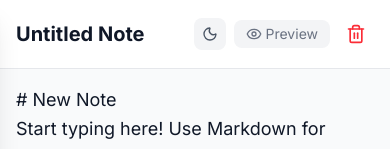
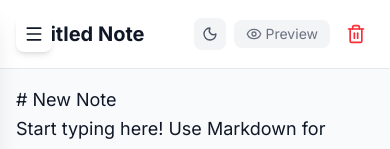
Before and after one commit to david-tobi-peter/note-lite, a Next.js app: page / in a window 390 px wide. Both pictures are taken after a click on the button "Start Now". Shown: the top 149 px of the page. Built offline with nearby package versions, Linux system fonts and the light colour scheme.

Commit message:
mediaquery to decide if tip is to be displayed

```diff
--- a/app/page.tsx
+++ b/app/page.tsx
@@ -1,6 +1,6 @@
 "use client";
 
-import { Archive, Moon, Plus, Sparkles, Sun } from "lucide-react";
+import { Archive, Menu, Moon, Plus, Sparkles, Sun } from "lucide-react";
 import { Sidebar, Editor } from "@/components";
 import { useNotes, useTheme, useMediaQuery } from "@/hooks";
 
@@ -25,17 +25,34 @@ export default function Home() {
     filteredNotes,
   } = useNotes();
 
-  // Empty state
+  const renderMobileMenuButton = () => {
+    if (!isSidebarOpen && isMobile) {
+      return (
+        <button
+          onClick={() => setIsSidebarOpen(true)}
+          className="fixed top-4 left-4 z-30 p-2 rounded-lg bg-white dark:bg-gray-800 shadow-md hover:shadow-lg transition-shadow cursor-pointer"
+          aria-label="Open Sidebar"
+        >
+          <Menu className="w-5 h-5" />
+        </button>
+      );
+    }
+    return null;
+  };
+
   if (notes.length === 0 && activeNoteId === null) {
     return (
       <div className="flex flex-col items-center justify-center min-h-screen bg-gray-50 dark:bg-gray-900 px-4">
-        {/* Theme toggle */}
         <button
           onClick={toggleTheme}
           className="fixed top-6 right-6 p-2.5 rounded-lg bg-white dark:bg-gray-800 border border-gray-200 dark:border-gray-700 shadow-md hover:shadow-lg transition-all hover:scale-105 z-50 cursor-pointer"
-          aria-label={`Switch to ${theme === 'light' ? 'Dark' : 'Light'} Mode`}
+          aria-label={`Switch to ${theme === "light" ? "Dark" : "Light"} Mode`}
         >
-          {theme === 'dark' ? <Sun className="w-5 h-5 text-yellow-500" /> : <Moon className="w-5 h-5 text-gray-700" />}
+          {theme === "dark" ? (
+            <Sun className="w-5 h-5 text-yellow-500" />
+          ) : (
+            <Moon className="w-5 h-5 text-gray-700" />
+          )}
         </button>
 
         <div className="mb-8 text-center">
@@ -60,7 +77,11 @@ export default function Home() {
 
           {!isMobile && (
             <p className="text-sm text-gray-400 dark:text-gray-500">
-              Tip: Use <span className="font-mono bg-gray-200 dark:bg-gray-700 p-1 rounded text-gray-800 dark:text-gray-200">Shift+N</span> to create a note instantly.
+              Tip: Use{" "}
+              <span className="font-mono bg-gray-200 dark:bg-gray-700 p-1 rounded text-gray-800 dark:text-gray-200">
+                Shift+N
+              </span>{" "}
+              to create a note instantly.
             </p>
           )}
         </div>
@@ -70,7 +91,6 @@ export default function Home() {
 
   return (
     <div className="flex min-h-screen bg-gray-50 dark:bg-gray-900 text-gray-900 dark:text-white font-sans relative">
-      {/* Sidebar */}
       <Sidebar
         notes={filteredNotes}
         activeNoteId={activeNoteId}
@@ -85,14 +105,11 @@ export default function Home() {
         isMobile={isMobile}
       />
 
-      {/* Editor / Main content */}
       <div className="flex-1 flex flex-col relative min-w-0">
+        {renderMobileMenuButton()}
+
         {activeNote ? (
-          <Editor
-            note={activeNote}
-            onUpdateNote={handleUpdateNote}
-            onDeleteNote={handleDeleteNote}
-          />
+          <Editor note={activeNote} onUpdateNote={handleUpdateNote} onDeleteNote={handleDeleteNote} />
         ) : (
           <div className="flex flex-col items-center justify-center flex-1 p-8 text-center bg-gray-100 dark:bg-gray-800">
             <Archive className="w-16 h-16 text-gray-400 mb-4" />
@@ -110,7 +127,6 @@ export default function Home() {
         )}
       </div>
 
-      {/* Mobile overlay */}
       {isSidebarOpen && isMobile && (
         <div
           className="fixed inset-0 bg-black bg-opacity-50 z-20 md:hidden"
--- a/components/Sidebar.tsx
+++ b/components/Sidebar.tsx
@@ -13,17 +13,17 @@ const SidebarHeader: React.FC<
 > = ({ searchTerm, setSearchTerm, onNewNote, isDesktopCollapsed, handleToggleCollapse, isMobile, isSidebarOpen, setIsSidebarOpen }) => (
   <>
     <div className="p-3 flex items-center justify-between border-b border-gray-200 dark:border-gray-700 sticky top-0 z-30 bg-white dark:bg-gray-800">
+      {!isDesktopCollapsed && <h1 className="text-xl font-bold dark:text-white ml-2">Note-Lite</h1>}
+
       {isMobile && (
         <button
           onClick={() => setIsSidebarOpen(!isSidebarOpen)}
-          className="p-2 rounded-lg bg-white dark:bg-gray-800 shadow-md hover:shadow-lg transition-shadow"
+          className="p-2 rounded-lg bg-white dark:bg-gray-800 shadow-md hover:shadow-lg transition-shadow cursor-pointer"
           aria-label={isSidebarOpen ? "Close Sidebar" : "Open Sidebar"}
         >
           {isSidebarOpen ? <X className="w-5 h-5" /> : <Menu className="w-5 h-5" />}
         </button>
       )}
-
-      {!isDesktopCollapsed && <h1 className="text-xl font-bold dark:text-white ml-2">Note-Lite</h1>}
 
       {!isMobile && (
         <div className="ml-auto flex justify-end w-full">
```
